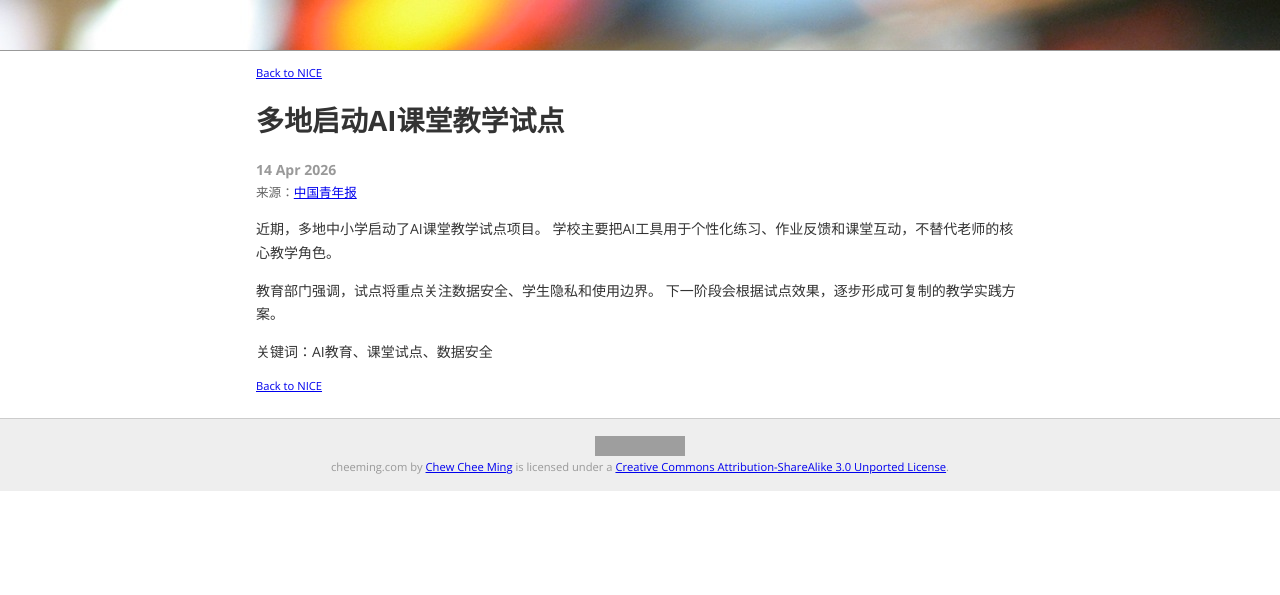
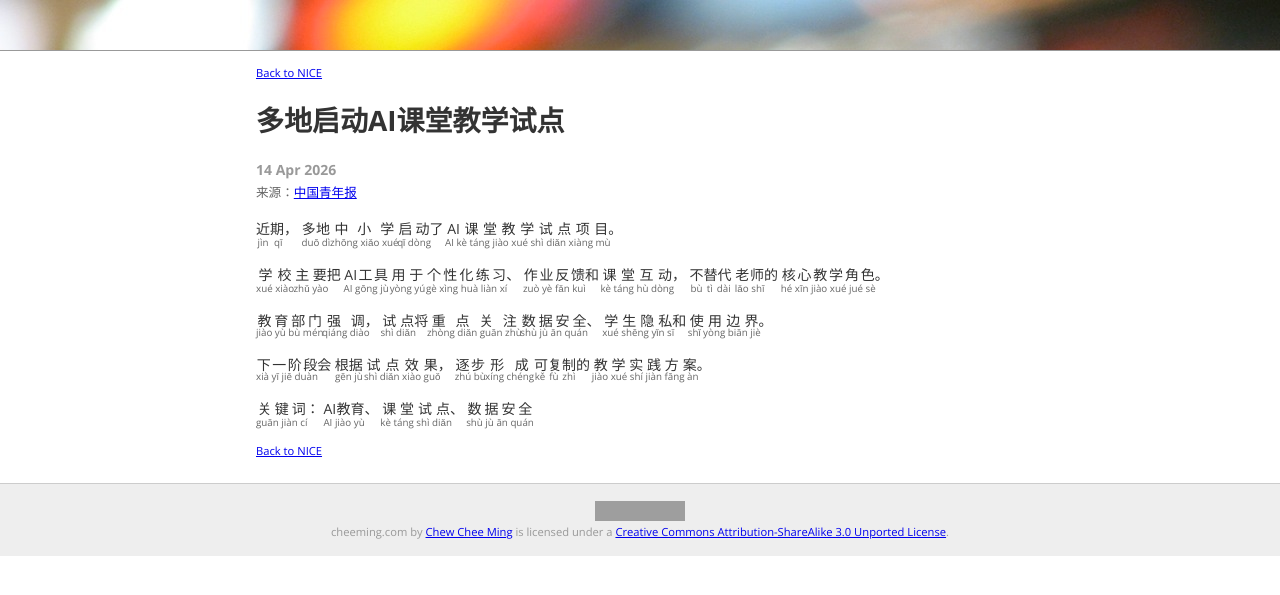
Before and after one commit to cheeming/www.cheeming.com, a Jekyll site: the page built from cheeming.com-jekyll/_nice/2026-04-14-ai-classroom-pilot.md, in a window 1280 px wide. Shown: the top 595 px of the page. Built offline with Jekyll 4.4.1, drawn with Linux system fonts in a browser that asks for light colours; grey boxes are pictures that could not be loaded.

Commit message:
Add draft pinyin support

```diff
--- a/cheeming.com-jekyll/_nice/2026-04-14-ai-classroom-pilot.md
+++ b/cheeming.com-jekyll/_nice/2026-04-14-ai-classroom-pilot.md
@@ -6,10 +6,50 @@ lang: zh
 source_name: "中国青年报"
 source_url: "https://www.cyol.com/"
 ---
-近期，多地中小学启动了AI课堂教学试点项目。
-学校主要把AI工具用于个性化练习、作业反馈和课堂互动，不替代老师的核心教学角色。
+<p>
+    <ruby>近期<rt>jìn qī</rt></ruby>，
+    <ruby>多地<rt>duō dì</rt></ruby>
+    <ruby>中小学<rt>zhōng xiǎo xué</rt></ruby>
+    <ruby>启动<rt>qǐ dòng</rt></ruby>了
+    <ruby>AI课堂教学试点项目<rt>AI kè táng jiào xué shì diǎn xiàng mù</rt></ruby>。
+</p>
 
-教育部门强调，试点将重点关注数据安全、学生隐私和使用边界。
-下一阶段会根据试点效果，逐步形成可复制的教学实践方案。
+<p>
+    <ruby>学校<rt>xué xiào</rt></ruby>
+    <ruby>主要<rt>zhǔ yào</rt></ruby>把
+    <ruby>AI工具<rt>AI gōng jù</rt></ruby>
+    <ruby>用于<rt>yòng yú</rt></ruby>
+    <ruby>个性化练习<rt>gè xìng huà liàn xí</rt></ruby>、
+    <ruby>作业反馈<rt>zuò yè fǎn kuì</rt></ruby>和
+    <ruby>课堂互动<rt>kè táng hù dòng</rt></ruby>，
+    <ruby>不替代<rt>bù tì dài</rt></ruby>
+    <ruby>老师<rt>lǎo shī</rt></ruby>的
+    <ruby>核心教学角色<rt>hé xīn jiào xué jué sè</rt></ruby>。
+</p>
 
-关键词：AI教育、课堂试点、数据安全
+<p>
+    <ruby>教育部门<rt>jiào yù bù mén</rt></ruby>
+    <ruby>强调<rt>qiáng diào</rt></ruby>，
+    <ruby>试点<rt>shì diǎn</rt></ruby>将
+    <ruby>重点关注<rt>zhòng diǎn guān zhù</rt></ruby>
+    <ruby>数据安全<rt>shù jù ān quán</rt></ruby>、
+    <ruby>学生隐私<rt>xué shēng yǐn sī</rt></ruby>和
+    <ruby>使用边界<rt>shǐ yòng biān jiè</rt></ruby>。
+</p>
+
+<p>
+    <ruby>下一阶段<rt>xià yī jiē duàn</rt></ruby>会
+    <ruby>根据<rt>gēn jù</rt></ruby>
+    <ruby>试点效果<rt>shì diǎn xiào guǒ</rt></ruby>，
+    <ruby>逐步<rt>zhú bù</rt></ruby>
+    <ruby>形成<rt>xíng chéng</rt></ruby>
+    <ruby>可复制<rt>kě fù zhì</rt></ruby>的
+    <ruby>教学实践方案<rt>jiào xué shí jiàn fāng àn</rt></ruby>。
+</p>
+
+<p>
+    <ruby>关键词<rt>guān jiàn cí</rt></ruby>：
+    <ruby>AI教育<rt>AI jiào yù</rt></ruby>、
+    <ruby>课堂试点<rt>kè táng shì diǎn</rt></ruby>、
+    <ruby>数据安全<rt>shù jù ān quán</rt></ruby>
+</p>
--- a/cheeming.com-jekyll/css/base.20260119.css
+++ b/cheeming.com-jekyll/css/base.20260119.css
@@ -171,6 +171,16 @@ blockquote {
     line-height: 1.7em;
 }
 
+.nice-post ruby {
+    ruby-position: under;
+}
+
+.nice-post rt {
+    color: #666666;
+    font-size: 0.7em;
+    line-height: 1.2;
+}
+
 @media (max-width: 460px) {
     .lum-lightbox .lum-lightbox-inner img {
         max-width: 100vw;
```
